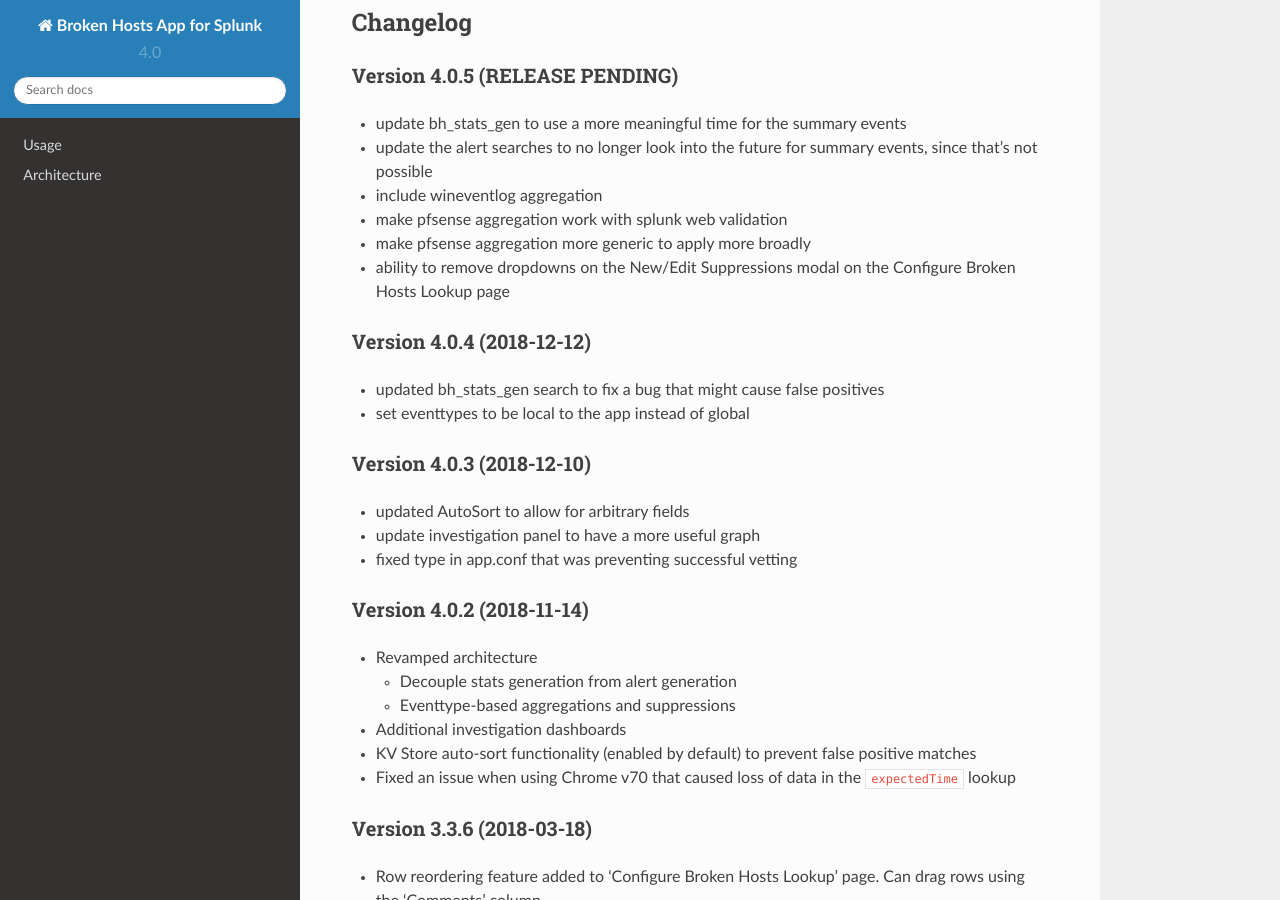
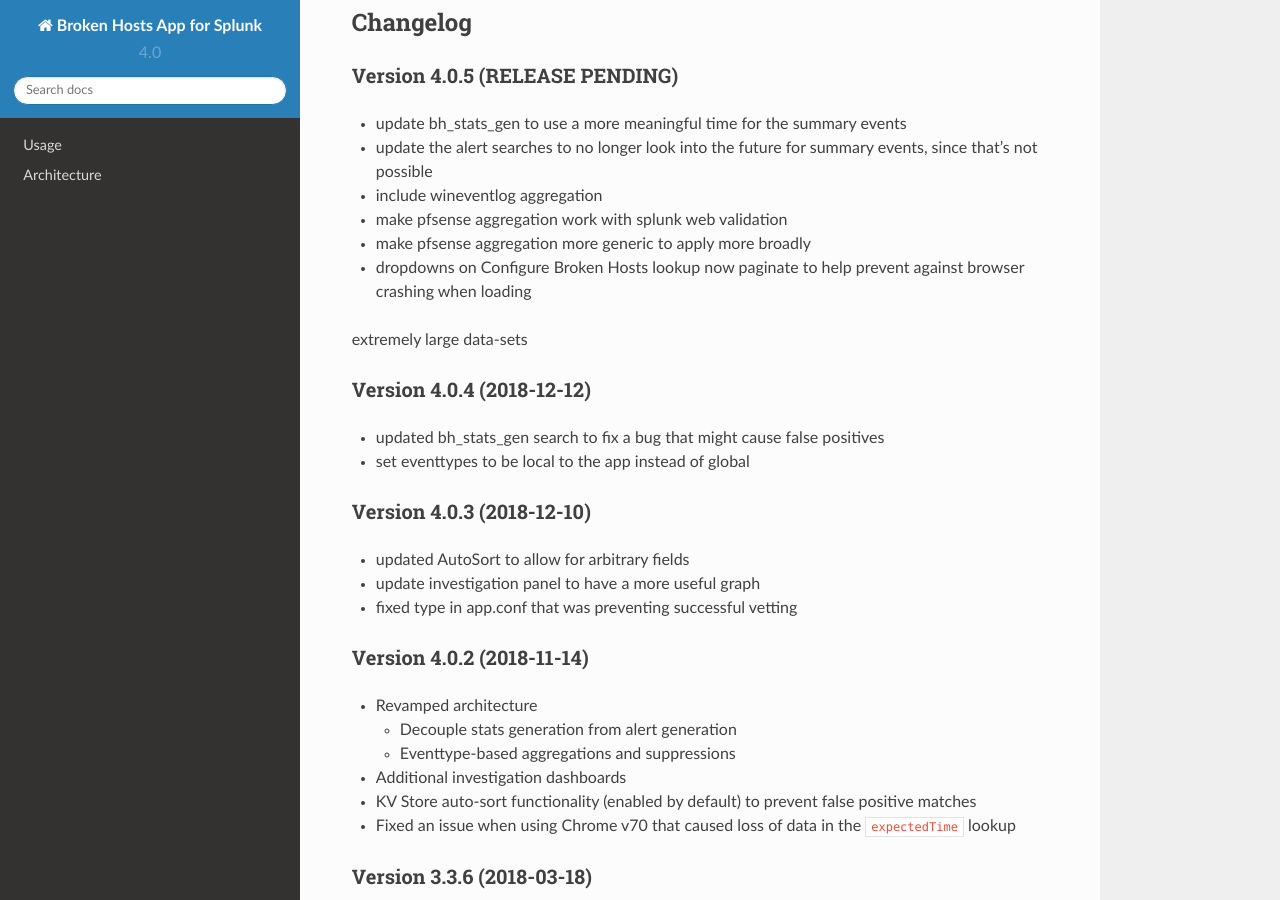
Before and after one commit to HurricaneLabs/brokenhosts, a Sphinx documentation site: the page built from docs/index.rst, in a window 1280 px wide and 900 px high, scrolled down 1644 px. Built offline with Sphinx 7.4.7 and the Read the Docs theme 2.0.0, drawn with Linux system fonts in a browser that asks for light colours.

Commit message:
More pylinting, updated docs/index.rst

```diff
--- a/docs/index.rst
+++ b/docs/index.rst
@@ -72,7 +72,8 @@ Version 4.0.5 (RELEASE PENDING)
 - include wineventlog aggregation
 - make pfsense aggregation work with splunk web validation
 - make pfsense aggregation more generic to apply more broadly
-- ability to remove dropdowns on the New/Edit Suppressions modal on the Configure Broken Hosts Lookup page
+- dropdowns on Configure Broken Hosts lookup now paginate to help prevent against browser crashing when loading
+extremely large data-sets
 
 Version 4.0.4 (2018-12-12)
 ~~~~~~~~~~~~~~~~~~~~~~~~~~~~~~~
```
Also changed, not shown: 1 other file.
